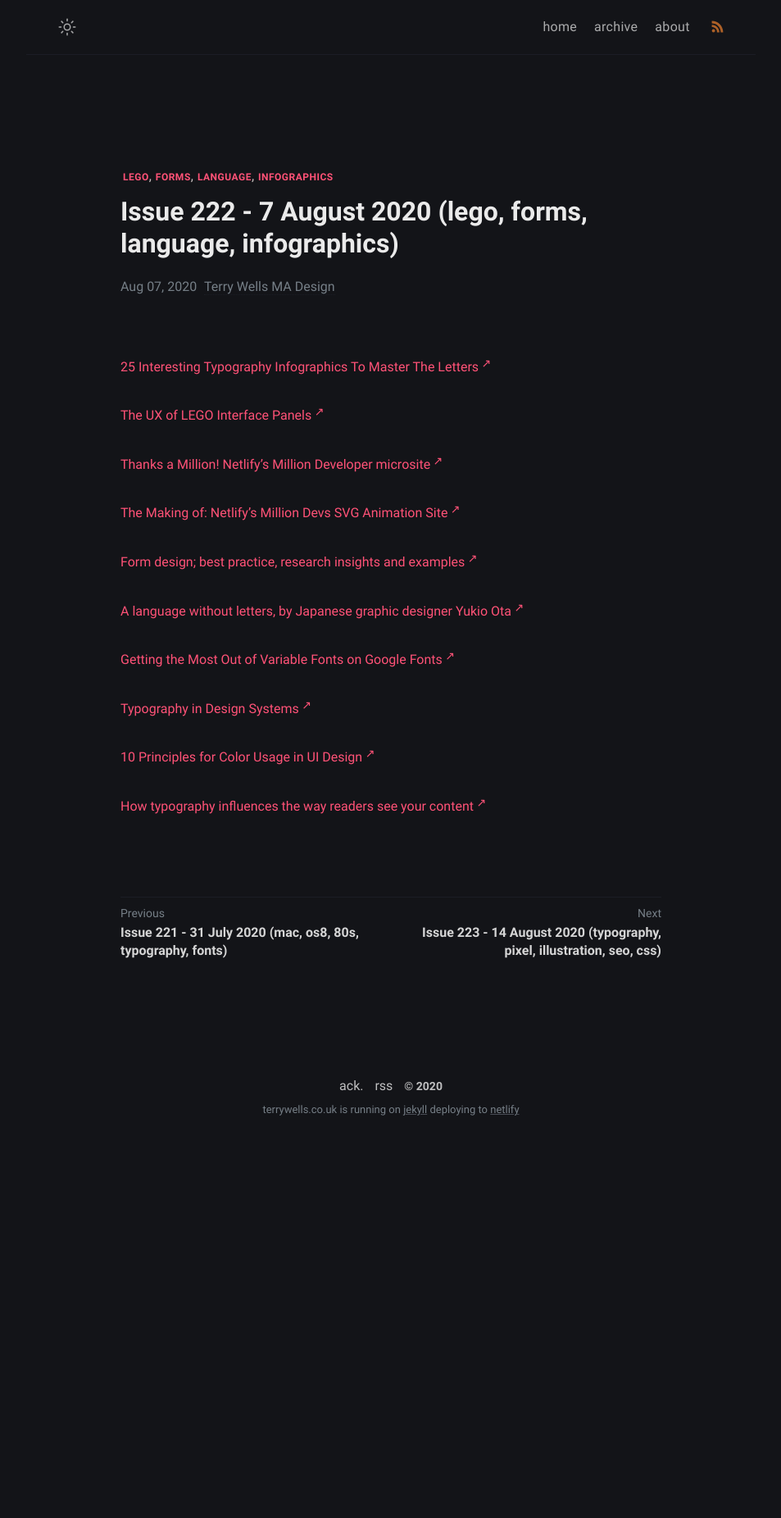
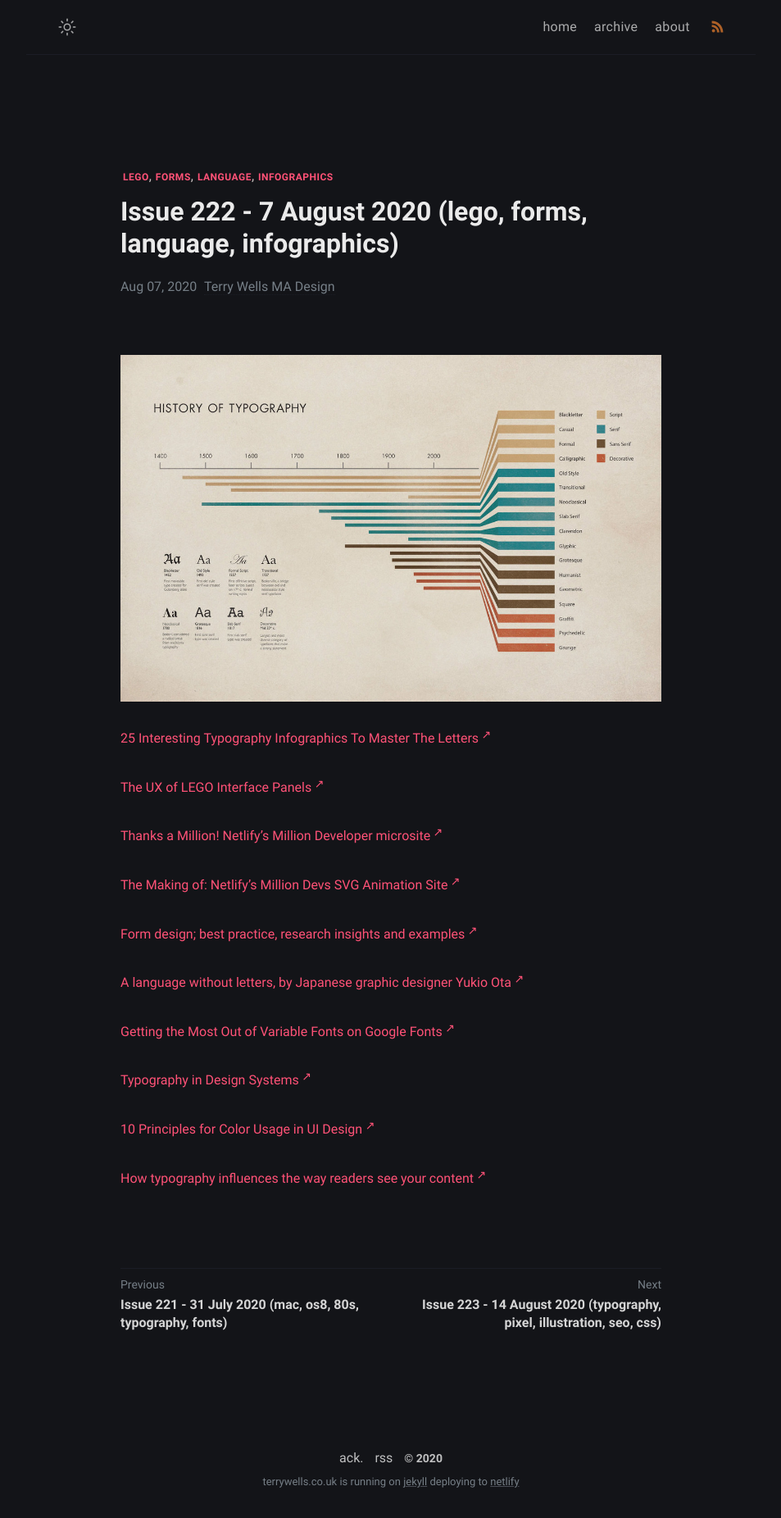
Before and after one commit to wristtattoo/jekyll-klise, a Jekyll site: the page built from _posts/2020-11-03-issue-222-7-august-2020-lego-forms-language-infographics.md, in a window 1280 px wide. Shown: the whole page at 82% size, without its empty margins (163-1116 px from the left). Built offline with Jekyll 4.4.1, drawn with Linux system fonts in a browser that asks for light colours; a script that is not in the unit is left out; before the commit the page ends 1399 px from its top, so only the background shows below that.

Commit message:
Update Links of The Week “2020-11-03-issue-222-7-august-2020-lego-forms-language-infographics”

```diff
--- a/_posts/2020-11-03-issue-222-7-august-2020-lego-forms-language-infographics.md
+++ b/_posts/2020-11-03-issue-222-7-august-2020-lego-forms-language-infographics.md
@@ -4,6 +4,8 @@ title: Issue 222 - 7 August 2020 (lego, forms, language, infographics)
 tags: lego forms language infographics
 date: 2020-08-07T18:27:41.534Z
 ---
+![25 Interesting Typography Infographics To Master The Letters](/assets/uploads/issue-222.jpg "25 Interesting Typography Infographics To Master The Letters")
+
 <a href="https://www.designmantic.com/blog/25-typography-infographics/" title="25 Interesting Typography Infographics To Master The Letters" alt="25 Interesting Typography Infographics To Master The Letters"  target="_blank">25 Interesting Typography Infographics To Master The Letters</a>
 
 <a href="https://www.designedbycave.co.uk/2020/LEGO-Interface-UX/" title="The UX of LEGO Interface Panel" alt="The UX of LEGO Interface Panel"  target="_blank">The UX of LEGO Interface Panels</a>
```
Also changed, not shown: assets/uploads/issue-222.jpg (added).
